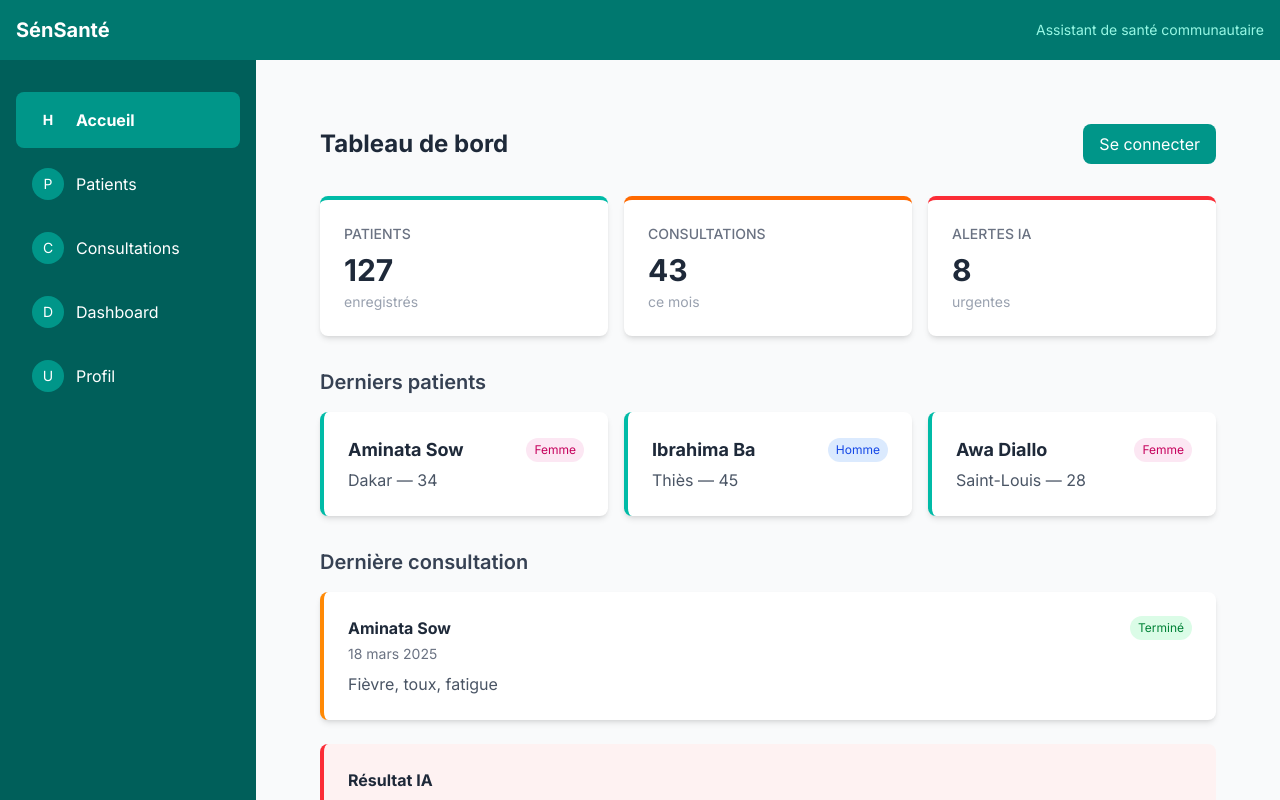
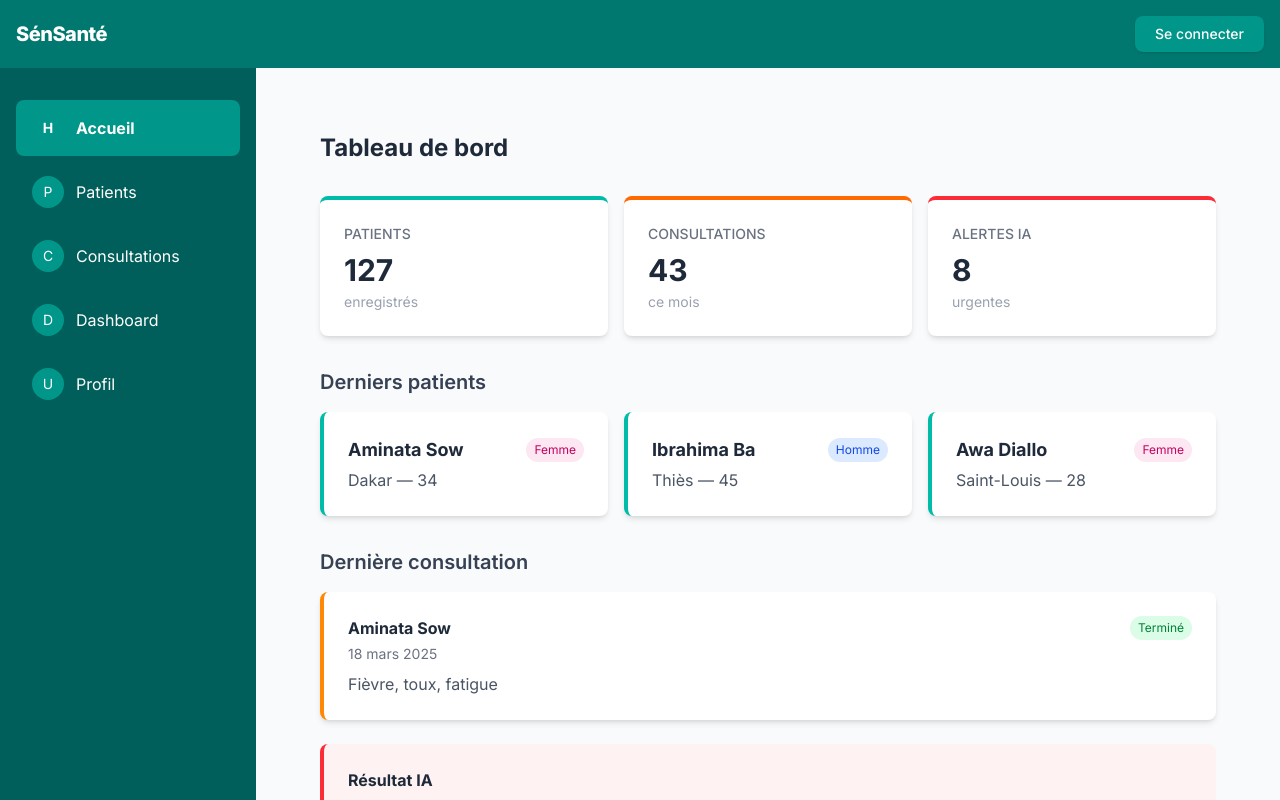
Before and after one commit to seydiba405/sensante, a Next.js app: page / in a window 1280 px wide. Shown: the top 800 px of the page. Built offline with nearby package versions, Linux system fonts and the light colour scheme; no server answers.

Commit message:
Dernière modification du lab_Auth

```diff
--- a/src/app/api/patients/route.ts
+++ b/src/app/api/patients/route.ts
@@ -1,7 +1,7 @@
 import { prisma } from "@/lib/prisma";
 import { NextResponse } from "next/server";
 import { getServerSession } from "next-auth";
-import { authOptions } from "@lib/auth";
+import { authOptions } from "@/lib/auth";
 
 export async function GET() {
 try {
--- a/src/app/page.tsx
+++ b/src/app/page.tsx
@@ -13,7 +13,6 @@ export default function Home() {
 		<h2 className="text-2xl font-bold text-gray-800">
 		Tableau de bord
 		</h2>
-		<LoginButton />
 		</div>
 
 		<div className="grid grid-cols-1 md:grid-cols-3 gap-4 mb-8">
--- a/src/components/Header.tsx
+++ b/src/components/Header.tsx
@@ -1,10 +1,43 @@
+"use client";
+
+import { useSession, signOut } from "next-auth/react";
+import Link from "next/link";
+
 export default function Header() {
-	return (
-		<header className="bg-teal-700 text-white p-4 flex items-center justify-between">
-		<h1 className="text-xl font-bold">SénSanté</h1>
-		<span className="text-sm text-teal-200">
-		Assistant de santé communautaire
-		</span>
-		</header>
-	);
+  const { data: session } = useSession();
+
+  return (
+    <header className="bg-teal-700 text-white p-4 shadow-md">
+      <div className="max-w-7xl mx-auto flex items-center justify-between">
+        <Link href="/" className="hover:opacity-90 transition-opacity">
+          <h1 className="text-xl font-extrabold tracking-tight">SénSanté</h1>
+        </Link>
+
+        <nav className="flex items-center gap-6">
+          {session ? (
+            <div className="flex items-center gap-4">
+              <div className="flex flex-col items-end">
+                <span className="text-xs text-teal-200 uppercase font-semibold">Connecté</span>
+                <span className="text-sm font-medium">{session.user?.name}</span>
+              </div>
+
+              <button
+                onClick={() => signOut()}
+                className="text-sm bg-teal-600 px-4 py-2 rounded-lg font-medium hover:bg-red-500 transition-colors duration-200 shadow-sm"
+              >
+                Déconnexion
+              </button>
+            </div>
+          ) : (
+            <Link
+              href="/login"
+              className="text-sm bg-teal-600 px-5 py-2 rounded-lg font-medium hover:bg-teal-500 transition-all shadow-sm active:scale-95"
+            >
+              Se connecter
+            </Link>
+          )}
+        </nav>
+      </div>
+    </header>
+  );
 }
```
